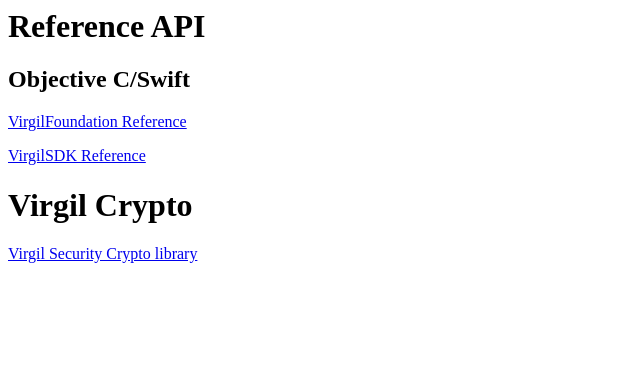
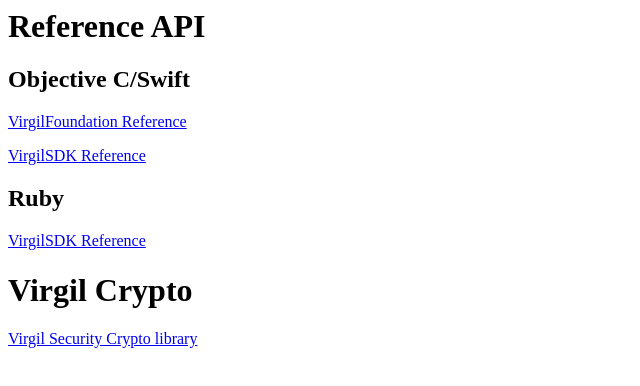
Before and after one commit to VirgilSecurity/VirgilSecurity.github.io, a plain HTML site: page index.html in a window 1280 px wide. Shown: the whole page, without its empty margins (0-640 px from the left). Drawn offline with Linux system fonts and the light colour scheme.

Commit message:
link to Ruby SDK docs added

```diff
--- a/index.html
+++ b/index.html
@@ -8,6 +8,8 @@
     <h2>Objective C/Swift</h2>
     <p><a href="http://virgilsecurity.github.io/virgil-foundation-x/">VirgilFoundation Reference</a></p>
     <p><a href="http://virgilsecurity.github.io/virgil-sdk-x/">VirgilSDK Reference</a></p>
+    <h2>Ruby</h2>
+    <p><a href="http://virgilsecurity.github.io/virgil-sdk-ruby/">VirgilSDK Reference</a></p>
     <h1>Virgil Crypto</h1>
     <p><a href="http://virgilsecurity.github.io/virgil-crypto/">Virgil Security Crypto library</a></p>
   </body>
```
